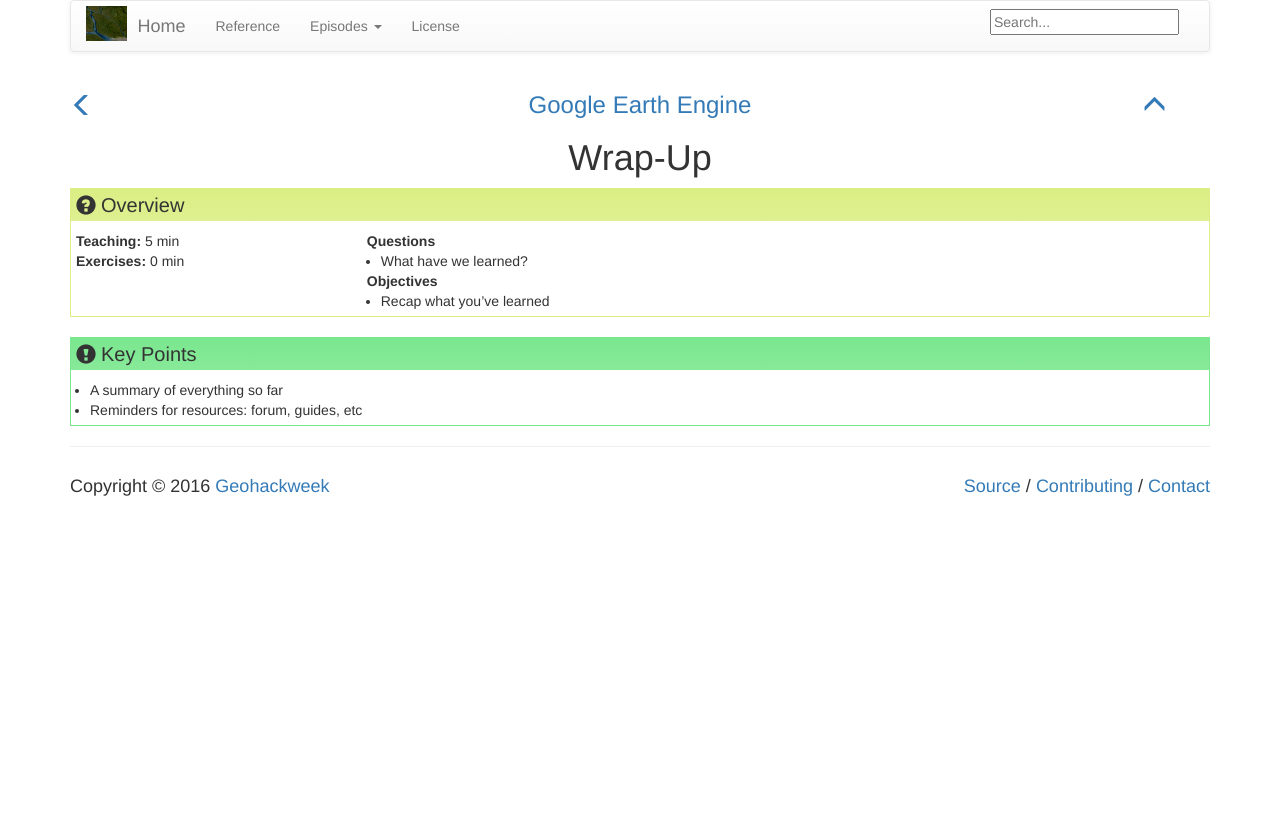
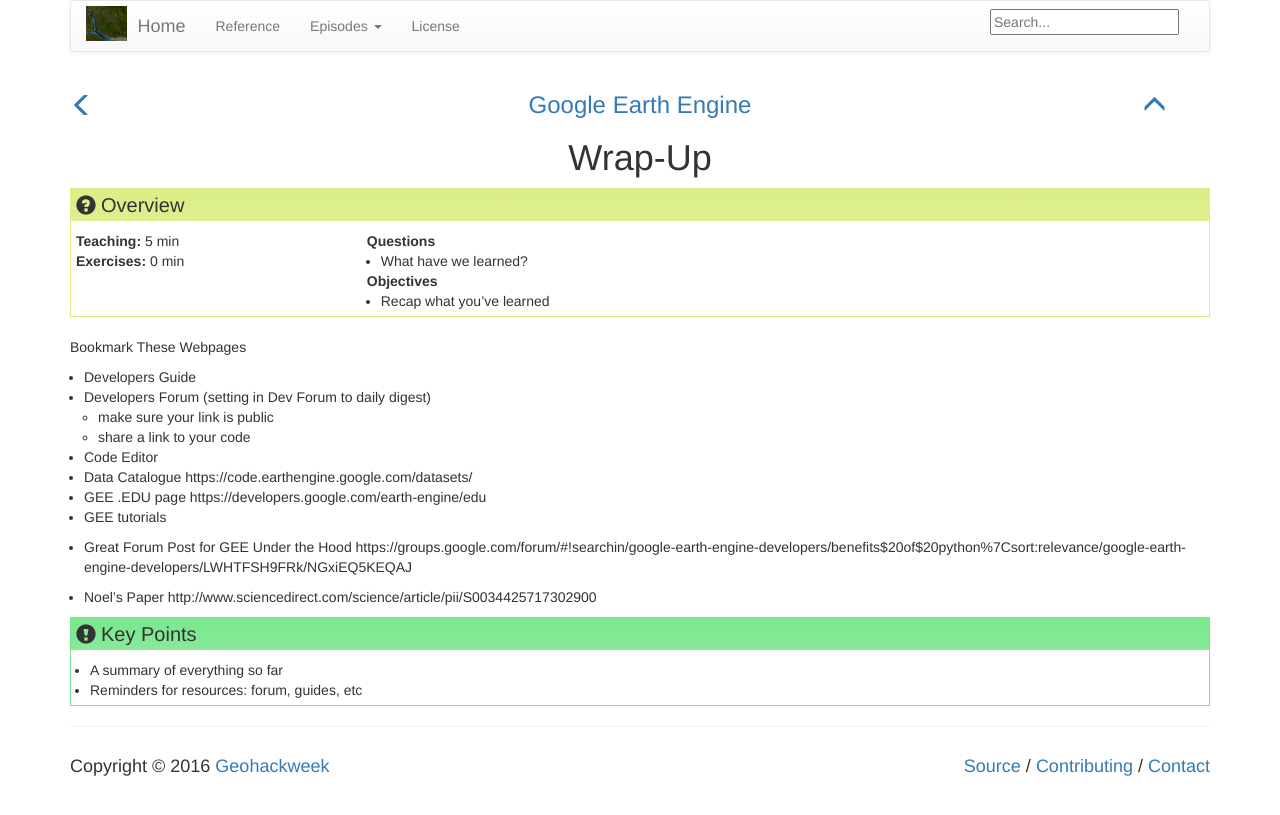
Before and after one commit to geohackweek/GoogleEarthEngine, a Jekyll site: the page built from _episodes/07-wrap-up.md, in a window 1280 px wide. Shown: the top 815 px of the page. Built offline with Jekyll 4.4.1, drawn with Linux system fonts in a browser that asks for light colours.

Commit message:
added links to repo

```diff
--- a/_episodes/07-wrap-up.md
+++ b/_episodes/07-wrap-up.md
@@ -11,3 +11,25 @@ keypoints:
 - "Reminders for resources: forum, guides, etc"
 
 ---
+
+
+
+
+Bookmark These Webpages
+
+- Developers Guide
+- Developers Forum (setting in Dev Forum to daily digest)
+  - make sure your link is public
+  - share a link to your code
+- Code Editor
+- Data Catalogue
+https://code.earthengine.google.com/datasets/
+- GEE .EDU page
+https://developers.google.com/earth-engine/edu
+- GEE tutorials
+
+- Great Forum Post for GEE Under the Hood
+https://groups.google.com/forum/#!searchin/google-earth-engine-developers/benefits$20of$20python%7Csort:relevance/google-earth-engine-developers/LWHTFSH9FRk/NGxiEQ5KEQAJ
+
+- Noel's Paper
+http://www.sciencedirect.com/science/article/pii/S0034425717302900
```
Also changed, not shown: _episodes/01-introduction.md (+1 -0 lines), _episodes/02-code-editor.md (+33 -8 lines).
